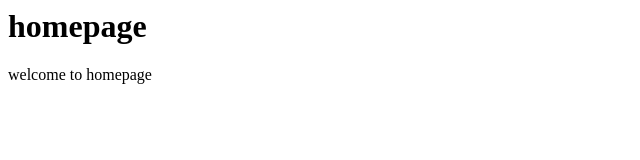
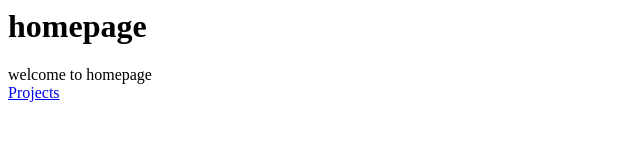
Before and after one commit to motaharehzareii/motaharehzareii.github.io, a plain HTML site: page index.html in a window 1280 px wide. Shown: the full height of the page, 0-640 px from the left. Drawn offline with Linux system fonts and the light colour scheme.

Commit message:
add project page

```diff
--- a/index.html
+++ b/index.html
@@ -5,5 +5,8 @@
     <body>
         <h1>homepage</h1>
         <div>welcome to homepage</div>
+        <div>
+            <a href="projects.html">Projects</a>
+        </div>
     </body>
 </html>
```
Also changed, not shown: projects.html (added, +8 -0 lines).
